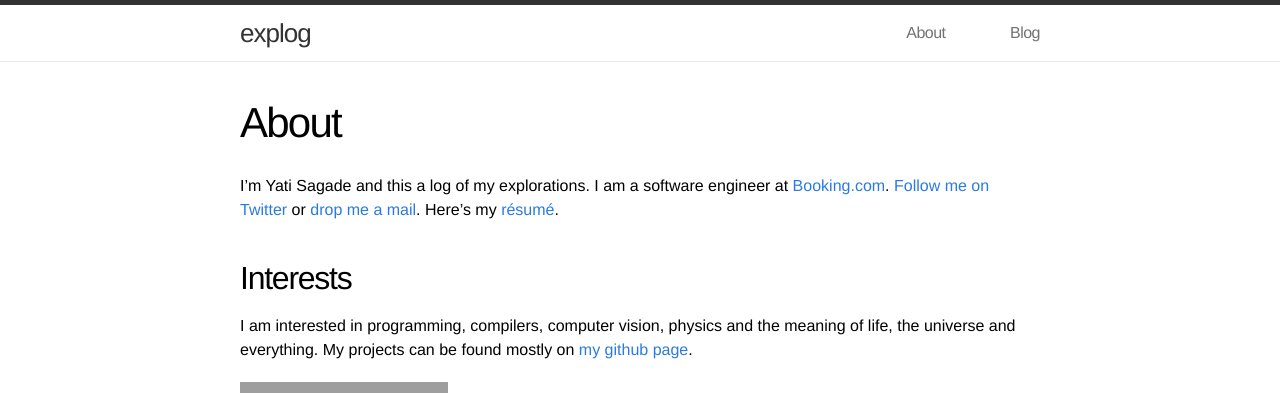
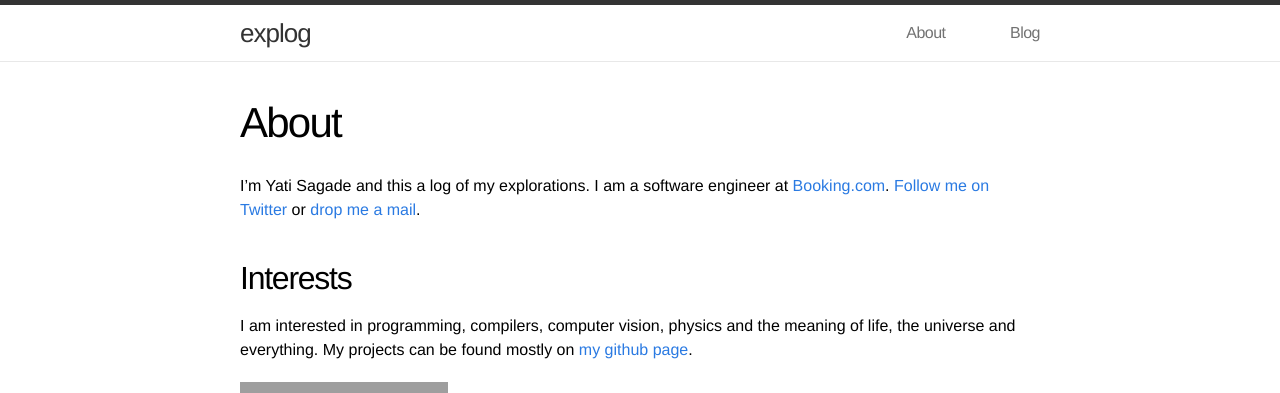
Before and after one commit to yati-sagade/yati-sagade.github.io, a Jekyll site: the page built from about.md, in a window 1280 px wide. Shown: the top 393 px of the page. Built offline with Jekyll 4.4.1, drawn with Linux system fonts in a browser that asks for light colours; grey boxes are pictures that could not be loaded.

Commit message:
Remove cv

```diff
--- a/about.md
+++ b/about.md
@@ -5,8 +5,7 @@ permalink: /about/
 ---
 
 I'm Yati Sagade and this a log of my explorations. I am a software engineer at
-[Booking.com][3].  [Follow me on Twitter][1] or [drop me a mail][2]. Here's my
-[résumé][4].
+[Booking.com][3].  [Follow me on Twitter][1] or [drop me a mail][2].
 
 
 ## Interests
```
Also changed, not shown: other parts of about.md (+0 -1 lines), 1 other file.
